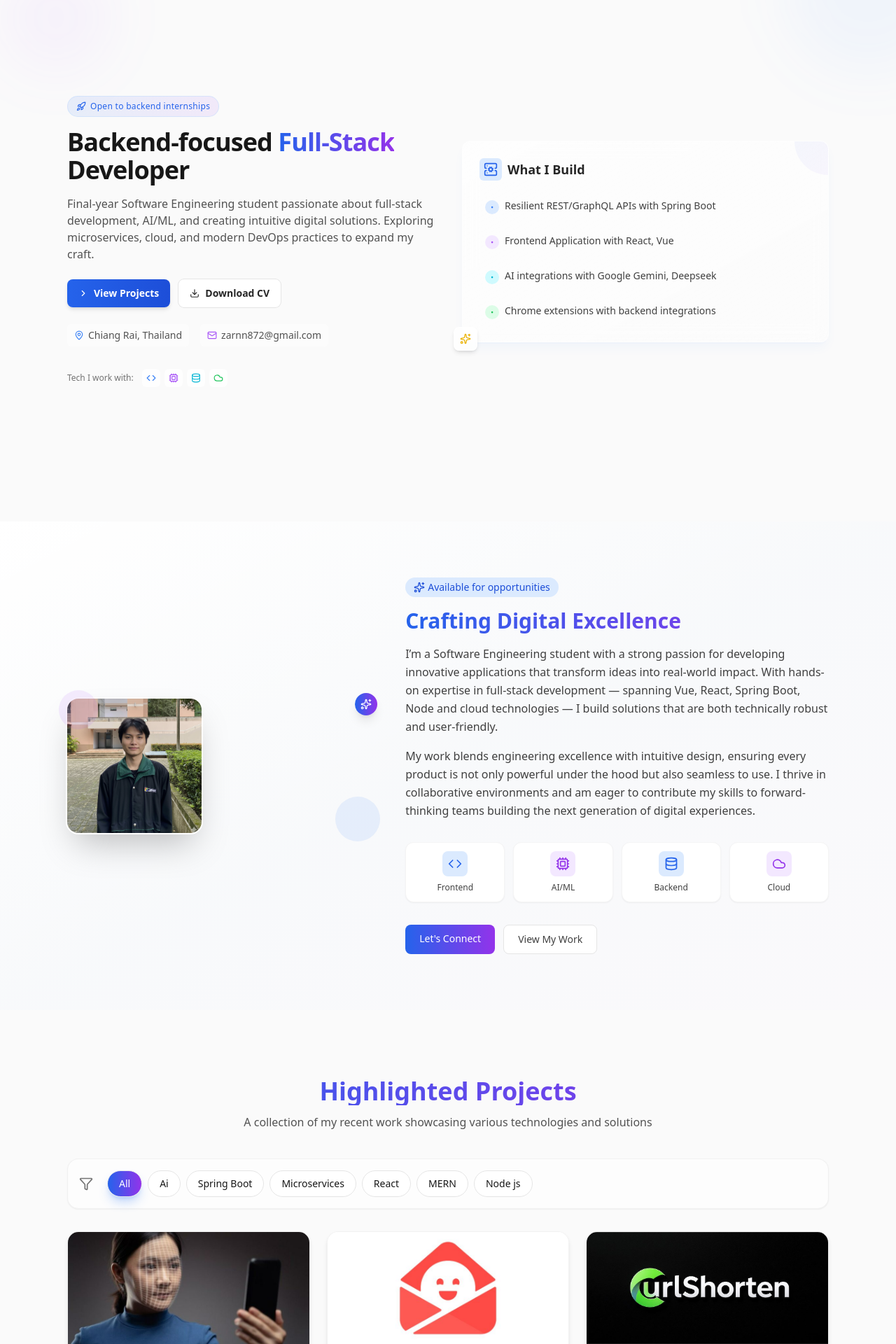
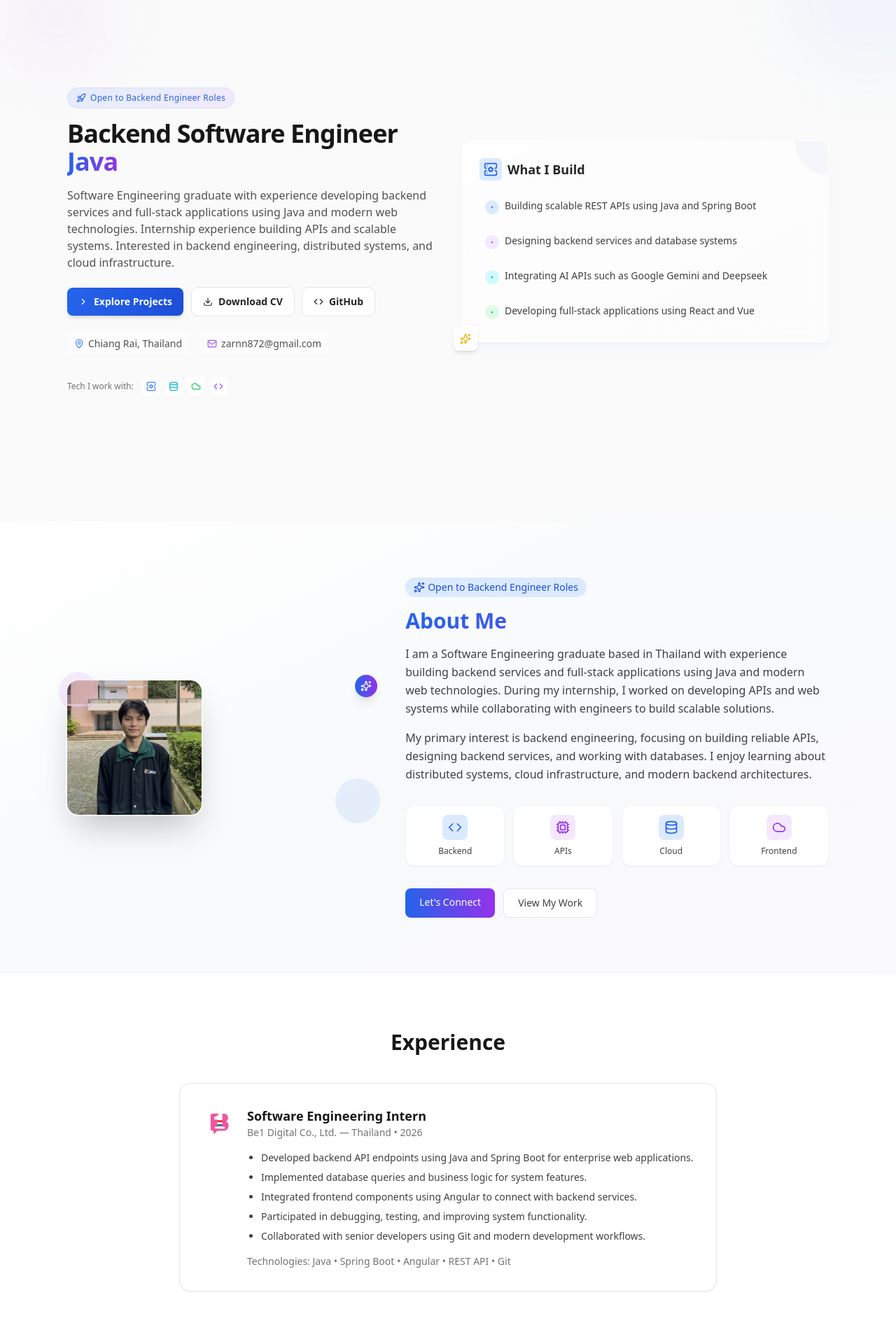
Before and after one commit to zarn-chalamet/portfolio-template, a React (Vite) app: page / in a window 1280 px wide. Shown: the part 120-2040 px from the top of the page at 70% size. Built offline with nearby package versions, Linux system fonts and the light colour scheme.

Commit message:
update data

```diff
--- a/src/Portfolio.jsx
+++ b/src/Portfolio.jsx
@@ -7,6 +7,7 @@ import Education from "./components/Education";
 import Contact from "./components/Contact";
 import Footer from "./components/Footer";
 import Introduction from "./components/Introduction";
+import Experience from "./components/Experience";
 import profile_p from "./assets/profile-holland.png"
 import resume_file from "./assets/zarni_tun_resume.pdf"
 import { label } from "framer-motion/client";
@@ -32,9 +33,9 @@ const Button = ({ as:As = "button", className = "", children, ...props }) => (
 // --- Data you can edit quickly ---
 const PROFILE = {
   name: "Zarni Tun",
-  role: "Final-year Software Engineering Student",
+  role: "Software Engineering Graduate",
   summary:
-    "Final-year Software Engineering student passionate about full-stack development, AI/ML, and creating intuitive digital solutions. Exploring microservices, cloud, and modern DevOps practices to expand my craft.",
+    "Software Engineering graduate with experience developing backend services and full-stack applications using Java and modern web technologies. Internship experience building APIs and scalable systems. Interested in backend engineering, distributed systems, and cloud infrastructure.",
   location: "Chiang Rai, Thailand",
   email: "zarnn872@gmail.com",
   github: "https://github.com/zarn-chalamet",
@@ -104,14 +105,14 @@ export default function Portfolio() {
       {/* About section */}
       {/* <About profile={PROFILE}/> */}
 
+      {/* Experience */}
+      <Experience/>
+
       {/* Projects */}
       <Projects tags={TAGS}/>
 
       {/* Skills */}
       <Skills/>
-
-      {/* Experience */}
-      {/* <Experience/> */}
 
       {/* Education */}
       <Education/>
--- a/src/components/Experience.jsx
+++ b/src/components/Experience.jsx
@@ -1,66 +1,90 @@
-import React from 'react'
-import { Calendar } from 'lucide-react';
-
-const EXPERIENCE = [
-  {
-    org: "InnoSpace (Capstone)",
-    role: "Backend Lead • Microservices",
-    start: "Jan 2025",
-    end: "Present",
-    points: [
-      "Designed service boundaries (Auth, Booking, Payments, Notifications) with Spring Cloud and Eureka",
-      "Implemented idempotent payment flows; outbox pattern for Kafka producers",
-      "Containerized services with Docker; GitHub Actions for CI and K8s deploy stubs",
-    ],
-  },
-  {
-    org: "Open Source",
-    role: "Contributor",
-    start: "2023",
-    end: "2024",
-    points: [
-      "Contributed bugfixes to OSS Spring libraries and React tooling",
-      "Wrote docs/examples that reduced onboarding time for new users",
-    ],
-  },
-];
+import React from "react";
+import { motion } from "framer-motion";
+import be1Logo from "../assets/be1-logo.png";
 
 const Container = ({ children, className = "" }) => (
-  <div className={`mx-auto w-full max-w-6xl px-4 sm:px-6 lg:px-8 ${className}`}>{children}</div>
+  <div className={`mx-auto w-full max-w-6xl px-4 sm:px-6 lg:px-8 ${className}`}>
+    {children}
+  </div>
 );
-
-const Card = ({ children, className = "" }) => (
-  <div className={`rounded-2xl shadow-sm ring-1 ring-black/5 bg-white dark:bg-neutral-900 ${className}`}>{children}</div>
-);
-
 
 const Experience = () => {
   return (
-    <div>
-        {/* Experience */}
-        <section id="experience" className="py-16 md:py-24">
-            <Container>
-                <h2 className="text-2xl md:text-3xl font-extrabold tracking-tight mb-8">Experience</h2>
-                <div className="space-y-6">
-                    {EXPERIENCE.map((e) => (
-                    <Card key={e.org} className="p-6">
-                        <div className="flex flex-col md:flex-row md:items-center md:justify-between gap-2 mb-2">
-                        <div className="text-lg font-semibold">{e.role} · {e.org}</div>
-                        <div className="text-sm text-neutral-500 dark:text-neutral-400 flex items-center gap-2"><Calendar className="size-4"/>{e.start} – {e.end}</div>
-                        </div>
-                        <ul className="list-disc pl-5 text-sm text-neutral-700 dark:text-neutral-300 space-y-2">
-                        {e.points.map((p, i) => (
-                            <li key={i}>{p}</li>
-                        ))}
-                        </ul>
-                    </Card>
-                    ))}
-                </div>
-            </Container>
-        </section>
+    <section
+      id="experience"
+      className="py-16 md:py-20 bg-white dark:bg-neutral-950"
+    >
+      <Container>
+        <motion.div
+          initial={{ opacity: 0, y: 15 }}
+          whileInView={{ opacity: 1, y: 0 }}
+          viewport={{ once: true }}
+          transition={{ duration: 0.6 }}
+          className="max-w-3xl mx-auto"
+        >
+          <h2 className="text-2xl md:text-3xl font-bold text-center mb-10">
+            Experience
+          </h2>
 
-    </div>
-  )
-}
+          <div className="rounded-2xl border border-neutral-200 dark:border-neutral-800 bg-white dark:bg-neutral-900 p-8 shadow-sm">
 
-export default Experience
+            <div className="flex gap-4 items-start">
+
+              <img
+                src={be1Logo}
+                alt="Be1 Digital"
+                className="w-12 h-12 object-contain rounded-lg"
+              />
+
+              <div>
+                <h3 className="text-lg font-semibold">
+                  Software Engineering Intern
+                </h3>
+
+                <p className="text-sm text-neutral-500 mb-4">
+                  Be1 Digital Co., Ltd. — Thailand • 2026
+                </p>
+
+                <ul className="list-disc pl-5 space-y-2 text-sm text-neutral-700 dark:text-neutral-300">
+                  <li>
+                    Developed backend API endpoints using Java and Spring Boot
+                    for enterprise web applications.
+                  </li>
+
+                  <li>
+                    Implemented database queries and business logic for system
+                    features.
+                  </li>
+
+                  <li>
+                    Integrated frontend components using Angular to connect
+                    with backend services.
+                  </li>
+
+                  <li>
+                    Participated in debugging, testing, and improving system
+                    functionality.
+                  </li>
+
+                  <li>
+                    Collaborated with senior developers using Git and modern
+                    development workflows.
+                  </li>
+                </ul>
+
+                <p className="mt-4 text-sm text-neutral-500">
+                  Technologies: Java • Spring Boot • Angular • REST API • Git
+                </p>
+
+              </div>
+
+            </div>
+
+          </div>
+        </motion.div>
+      </Container>
+    </section>
+  );
+};
+
+export default Experience;
--- a/src/components/Hero.jsx
+++ b/src/components/Hero.jsx
@@ -46,10 +46,10 @@ const Hero = ({ profile }) => {
   );
 
   const techIcons = [
-    { icon: Code, color: "text-blue-500" },
-    { icon: Cpu, color: "text-purple-500" },
+    { icon: ServerCog, color: "text-blue-500" },
     { icon: Database, color: "text-cyan-500" },
     { icon: Cloud, color: "text-green-500" },
+    { icon: Code, color: "text-purple-500" },
   ];
 
   return (
@@ -72,11 +72,14 @@ const Hero = ({ profile }) => {
             >
               <div className="mb-6">
                 <Badge icon={Rocket} className="mb-4">
-                  Open to backend internships
+                  Open to Backend Engineer Roles
                 </Badge>
 
                 <h1 className="text-3xl md:text-4xl font-black tracking-tight mb-4">
-                  Backend‑focused <span className="text-transparent bg-clip-text bg-gradient-to-r from-blue-600 to-purple-600">Full‑Stack</span> Developer
+                  Backend Software Engineer
+                  <span className="text-transparent bg-clip-text bg-gradient-to-r from-blue-600 to-purple-600">
+                    {" "}Java
+                  </span>
                 </h1>
 
                 <motion.p
@@ -91,11 +94,17 @@ const Hero = ({ profile }) => {
                 <div className="flex flex-wrap items-center gap-3 mb-6">
                   <Button as="a" href="#projects" variant="primary">
                     <ChevronRight className="size-3.5 group-hover:translate-x-0.5 transition-transform"/>
-                    View Projects
+                    Explore Projects
                   </Button>
+
                   <Button as="a" href={profile.resumeUrl} download variant="secondary">
                     <Download className="size-3.5"/>
                     Download CV
+                  </Button>
+
+                  <Button as="a" href="https://github.com/zarn-chalamet" variant="secondary">
+                    <Code className="size-3.5"/>
+                    GitHub
                   </Button>
                 </div>
 
@@ -162,6 +171,7 @@ const Hero = ({ profile }) => {
                   </div>
 
                   <ul className="space-y-2.5 text-sm text-neutral-700 dark:text-neutral-300">
+
                     <motion.li
                     initial={{ opacity: 0, x: 10 }}
                     animate={{ opacity: 1, x: 0 }}
@@ -171,8 +181,8 @@ const Hero = ({ profile }) => {
                         <div className="mt-1 p-0.5 rounded-full bg-blue-100 dark:bg-blue-900/30">
                           <Dot className="size-4 text-blue-500" />
                         </div>
-                      <span className='mt-0.5'>
-                        Resilient REST/GraphQL APIs with Spring Boot
+                        <span className="mt-0.5">
+                          Building scalable REST APIs using Java and Spring Boot
                         </span>
                     </motion.li>
 
@@ -185,8 +195,8 @@ const Hero = ({ profile }) => {
                         <div className="mt-1 p-0.5 rounded-full bg-purple-100 dark:bg-purple-900/30">
                           <Dot className="size-4 text-purple-500" />
                         </div>
-                      <span className='mt-0.5'>
-                        Frontend Application with React, Vue
+                        <span className="mt-0.5">
+                          Designing backend services and database systems
                         </span>
                     </motion.li>
 
@@ -199,8 +209,8 @@ const Hero = ({ profile }) => {
                         <div className="mt-1 p-0.5 rounded-full bg-cyan-100 dark:bg-cyan-900/30">
                           <Dot className="size-4 text-cyan-500" />
                         </div>
-                      <span className='mt-0.5'>
-                        AI integrations with Google Gemini, Deepseek
+                        <span className="mt-0.5">
+                          Integrating AI APIs such as Google Gemini and Deepseek
                         </span>
                     </motion.li>
 
@@ -213,10 +223,11 @@ const Hero = ({ profile }) => {
                         <div className="mt-1 p-0.5 rounded-full bg-green-100 dark:bg-green-900/30">
                           <Dot className="size-4 text-green-500" />
                         </div>
-                      <span className='mt-0.5'>
-                        Chrome extensions with backend integrations
+                        <span className="mt-0.5">
+                          Developing full-stack applications using React and Vue
                         </span>
                     </motion.li>
+
                     </ul>
                 </div>
               </Card>
--- a/src/components/Introduction.jsx
+++ b/src/components/Introduction.jsx
@@ -50,24 +50,23 @@ const Introduction = ({ profile }) => {
               className="inline-flex items-center px-3 py-1 rounded-full bg-blue-100 dark:bg-blue-900/30 text-blue-700 dark:text-blue-300 text-sm font-medium mb-4"
             >
               <Sparkles className="size-4 mr-1" />
-              Available for opportunities
+              Open to Backend Engineer Roles
             </motion.div>
 
             <h2 className="text-2xl md:text-3xl font-bold mb-4 bg-clip-text text-transparent bg-gradient-to-r from-blue-600 to-purple-600">
-              Crafting Digital Excellence
+              About Me
             </h2>
 
             <div className="mb-6">
+
               <p className="text-neutral-700 dark:text-neutral-300 mb-4 leading-relaxed">
-
-                I’m a Software Engineering student with a strong passion for developing innovative applications that transform ideas into real-world impact. With hands-on expertise in full-stack development — spanning Vue, React, Spring Boot, Node and cloud technologies — I build solutions that are both technically robust and user-friendly.
-
-
+                I am a Software Engineering graduate based in Thailand with experience building backend services and full-stack applications using Java and modern web technologies. During my internship, I worked on developing APIs and web systems while collaborating with engineers to build scalable solutions.
               </p>
 
               <p className="text-neutral-700 dark:text-neutral-300 leading-relaxed">
-                My work blends engineering excellence with intuitive design, ensuring every product is not only powerful under the hood but also seamless to use. I thrive in collaborative environments and am eager to contribute my skills to forward-thinking teams building the next generation of digital experiences.
+                My primary interest is backend engineering, focusing on building reliable APIs, designing backend services, and working with databases. I enjoy learning about distributed systems, cloud infrastructure, and modern backend architectures.
               </p>
+
             </div>
 
             {/* Tech Interests - More Compact */}
@@ -79,7 +78,7 @@ const Introduction = ({ profile }) => {
                 <div className="p-2 bg-blue-100 dark:bg-blue-900/30 rounded-lg mb-2">
                   <Code className="size-5 text-blue-600 dark:text-blue-400" />
                 </div>
-                <span className="text-xs font-medium text-neutral-700 dark:text-neutral-300">Frontend</span>
+                <span className="text-xs font-medium text-neutral-700 dark:text-neutral-300">Backend</span>
               </motion.div>
 
               <motion.div
@@ -89,7 +88,7 @@ const Introduction = ({ profile }) => {
                 <div className="p-2 bg-purple-100 dark:bg-purple-900/30 rounded-lg mb-2">
                   <Cpu className="size-5 text-purple-600 dark:text-purple-400" />
                 </div>
-                <span className="text-xs font-medium text-neutral-700 dark:text-neutral-300">AI/ML</span>
+                <span className="text-xs font-medium text-neutral-700 dark:text-neutral-300">APIs</span>
               </motion.div>
 
               <motion.div
@@ -99,7 +98,7 @@ const Introduction = ({ profile }) => {
                 <div className="p-2 bg-blue-100 dark:bg-blue-900/30 rounded-lg mb-2">
                   <Database className="size-5 text-blue-600 dark:text-blue-400" />
                 </div>
-                <span className="text-xs font-medium text-neutral-700 dark:text-neutral-300">Backend</span>
+                <span className="text-xs font-medium text-neutral-700 dark:text-neutral-300">Cloud</span>
               </motion.div>
 
               <motion.div
@@ -109,7 +108,7 @@ const Introduction = ({ profile }) => {
                 <div className="p-2 bg-purple-100 dark:bg-purple-900/30 rounded-lg mb-2">
                   <Cloud className="size-5 text-purple-600 dark:text-purple-400" />
                 </div>
-                <span className="text-xs font-medium text-neutral-700 dark:text-neutral-300">Cloud</span>
+                <span className="text-xs font-medium text-neutral-700 dark:text-neutral-300">Frontend</span>
               </motion.div>
             </div>
 
--- a/src/components/Navbar.jsx
+++ b/src/components/Navbar.jsx
@@ -62,6 +62,7 @@ const Navbar = ({ profile, dark, setDark }) => {
   const navItems = [
     { id: 'home', label: 'Home' },
     { id: 'about', label: 'About' },
+    { id: 'experience', label: 'Experience' },
     { id: 'projects', label: 'Projects' },
     { id: 'skills', label: 'Skills' },
     { id: 'education', label: 'Education' },
```
Also changed, not shown: src/assets/be1-logo.png (added). Lines whose indentation alone changed are shown as unchanged.
